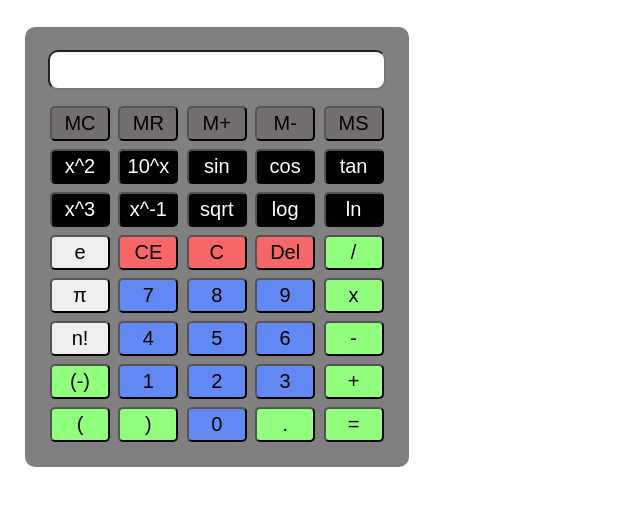
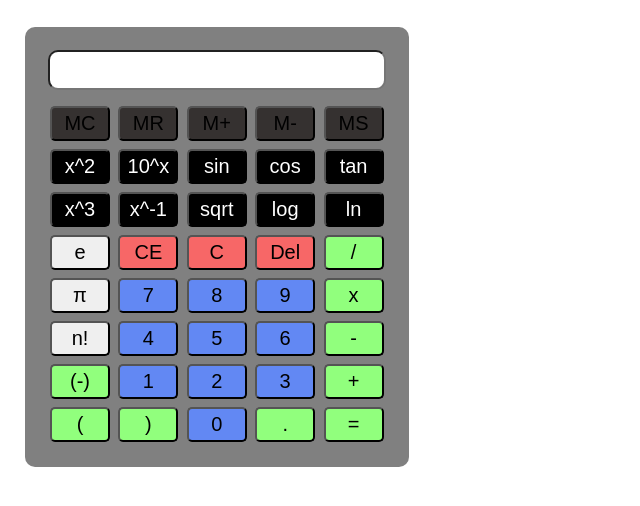
Before and after one commit to SistemasTecTlaxiaco/calculadora-cientifica, a PHP site: page / in a window 1280 px wide. Shown: the part 58-564 px from the top of the page, without its empty margins (0-640 px from the left). Run offline with PHP 8.4, Linux system fonts and the light colour scheme.

Commit message:
hice un cambio de color

```diff
--- a/style.css
+++ b/style.css
@@ -44,7 +44,7 @@ table {
 }
 
 .greybutton {
-    background-color: #736F6E;
+    background-color: #353130;
 }
 
 .bluebutton {
```
